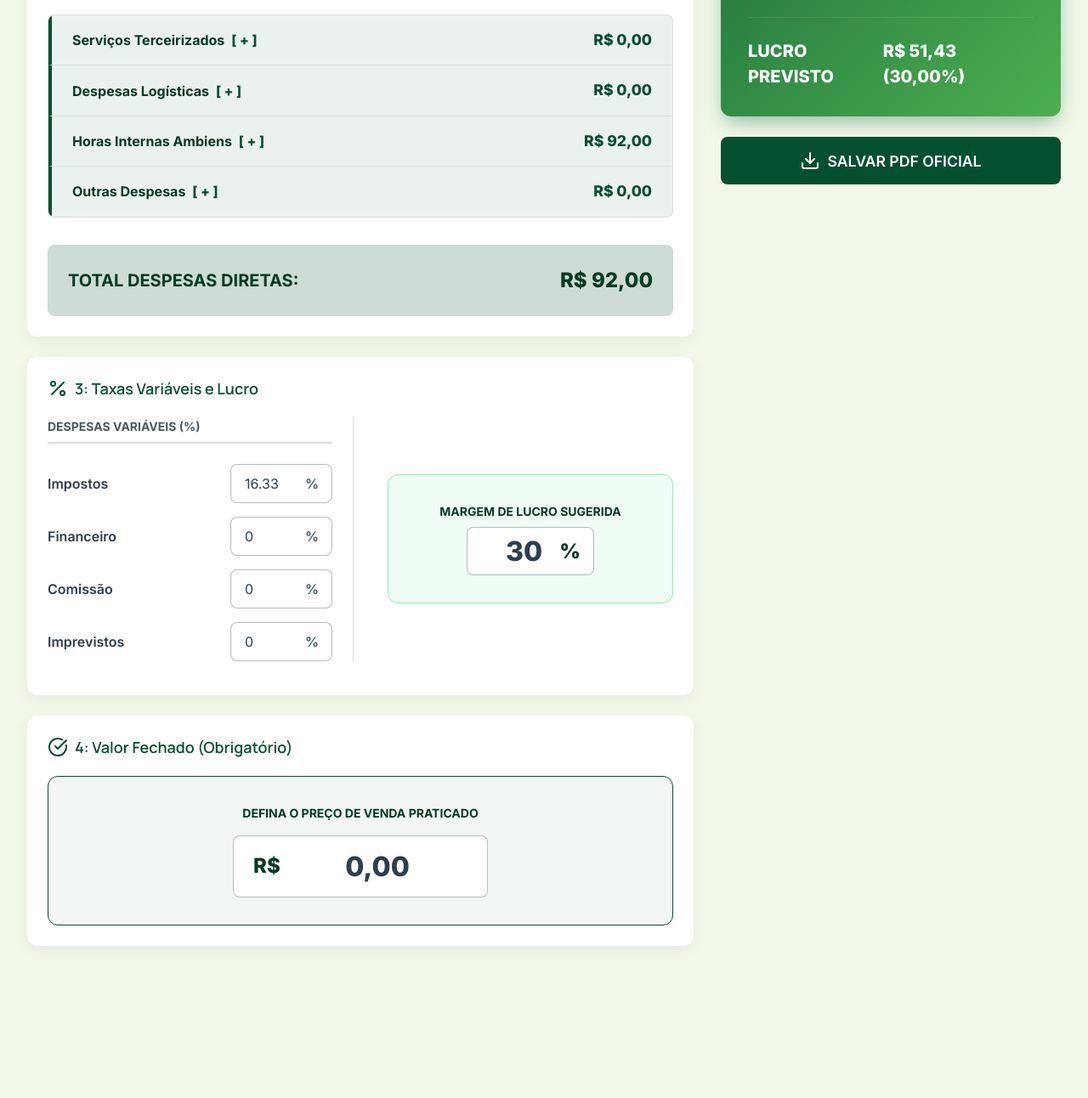
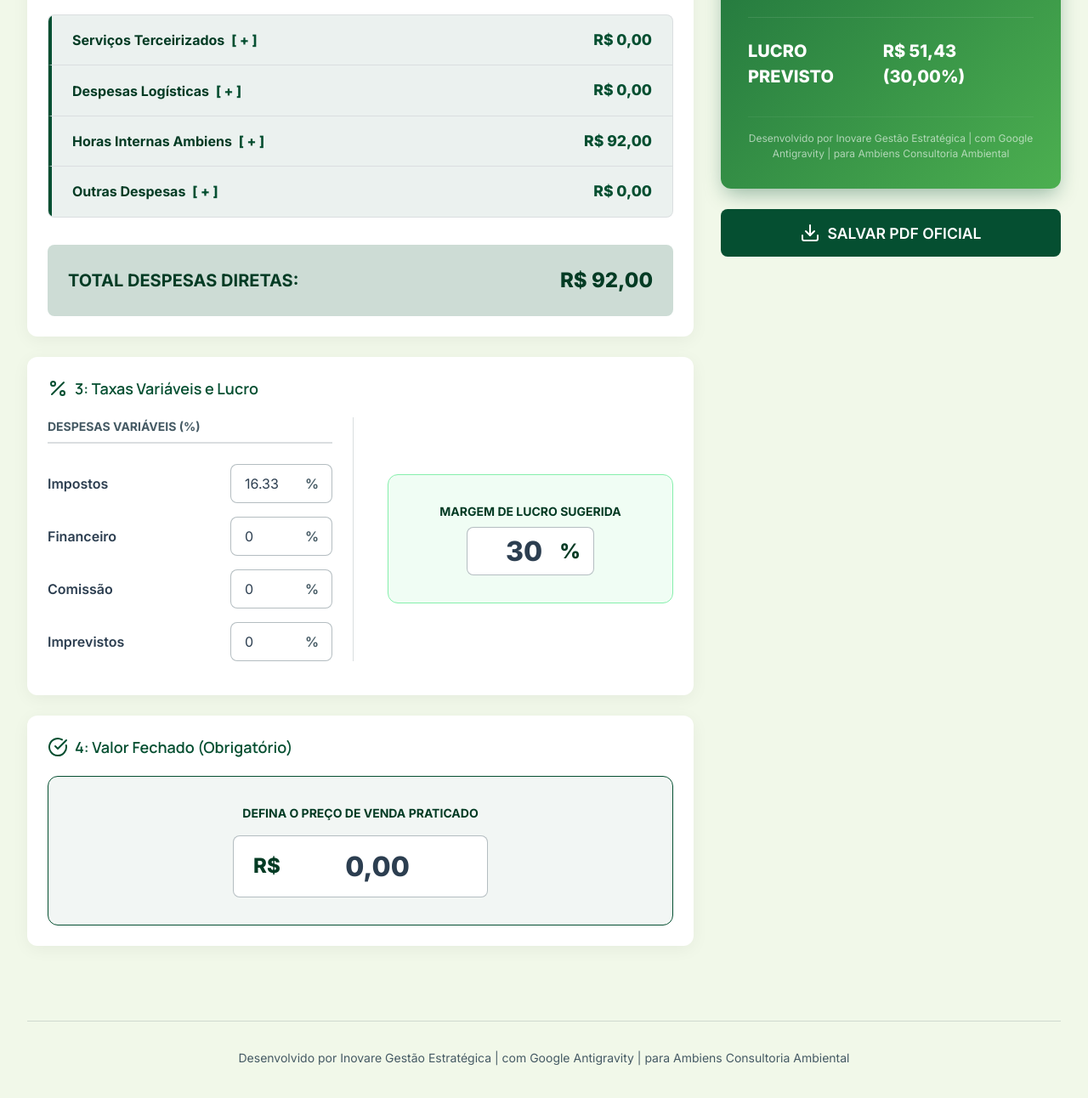
Before and after one commit to inovarege/Price, a plain HTML site: page index.html in a window 1280 px wide. Shown: the part 582-1874 px from the top of the page at 85% size. Before the commit the page ends 1751 px from the top, so only its background shows below. Drawn offline with nearby package versions, Linux system fonts and the light colour scheme.

Commit message:
Feat: Inclusão de rodapé institucional na aplicação e no PDF, identificando desenvolvedor, tecnologia e cliente.

```diff
--- a/app.js
+++ b/app.js
@@ -1,4 +1,10 @@
 // Formatar moeda
+const footerHTML = `
+  <div class="pdf-footer" style="position: static; margin: 2rem 0 0; padding-top: 1rem; border-top: 1px solid rgba(255,255,255,0.1); font-size: 0.75rem; opacity: 0.6; color: inherit;">
+    Desenvolvido por Inovare Gestão Estratégica | com Google Antigravity | para Ambiens Consultoria Ambiental
+  </div>
+`;
+
 function formatCurrency(value) {
   return new Intl.NumberFormat('pt-BR', { style: 'currency', currency: 'BRL' }).format(value);
 }
@@ -234,6 +240,7 @@ function calculatePricing() {
             <span>(${new Intl.NumberFormat('pt-BR', { style: 'percent', minimumFractionDigits: 2 }).format(appState.profitMargin/100)})</span>
          </div>
       </div>
+      ${footerHTML}
     </div>
   `;
 
@@ -292,6 +299,7 @@ function calculatePricing() {
               <span>${formatPercentStr(closedMarginPerc)}</span>
            </div>
         </div>
+        ${footerHTML}
       </div>
     `;
   } else {
@@ -367,6 +375,7 @@ document.getElementById('btn-export-pdf').addEventListener('click', async () =>
               </div>
            </div>
         </div>
+        ${footerHTML}
       </div>
      `;
 
@@ -430,6 +439,7 @@ document.getElementById('btn-export-pdf').addEventListener('click', async () =>
                </tr>
             </tbody>
          </table>
+         ${footerHTML}
       </div>
      `;
 
@@ -468,6 +478,7 @@ document.getElementById('btn-export-pdf').addEventListener('click', async () =>
                </tr>
             </tbody>
          </table>
+         ${footerHTML}
       </div>
      `;
 
@@ -497,6 +508,7 @@ document.getElementById('btn-export-pdf').addEventListener('click', async () =>
                </div>
             </div>
          </div>
+         ${footerHTML}
       </div>
      `;
 
--- a/index.html
+++ b/index.html
@@ -231,6 +231,10 @@
         <i data-lucide="download"></i> SALVAR PDF OFICIAL
       </button>
     </aside>
+
+    <footer class="app-footer">
+      Desenvolvido por Inovare Gestão Estratégica | com Google Antigravity | para Ambiens Consultoria Ambiental
+    </footer>
   </div>
 
   <!-- Hidden Container for PDF Rendering -->
--- a/styles.css
+++ b/styles.css
@@ -479,3 +479,27 @@ h1, h2, h3, h4, h5, h6, .brand-title, .section-title {
 .hidden {
   display: none !important;
 }
+
+.app-footer {
+  grid-column: 1 / -1;
+  text-align: center;
+  padding: 2rem 0;
+  margin-top: 2rem;
+  color: var(--text-muted);
+  font-size: 0.875rem;
+  border-top: 1px solid var(--border-color);
+  font-weight: 500;
+}
+
+.pdf-footer {
+  position: absolute;
+  bottom: 10mm;
+  left: 0;
+  right: 0;
+  text-align: center;
+  font-size: 8pt;
+  color: #94a3b8;
+  border-top: 0.5pt solid #e2e8f0;
+  padding-top: 3mm;
+  margin: 0 15mm;
+}
```
